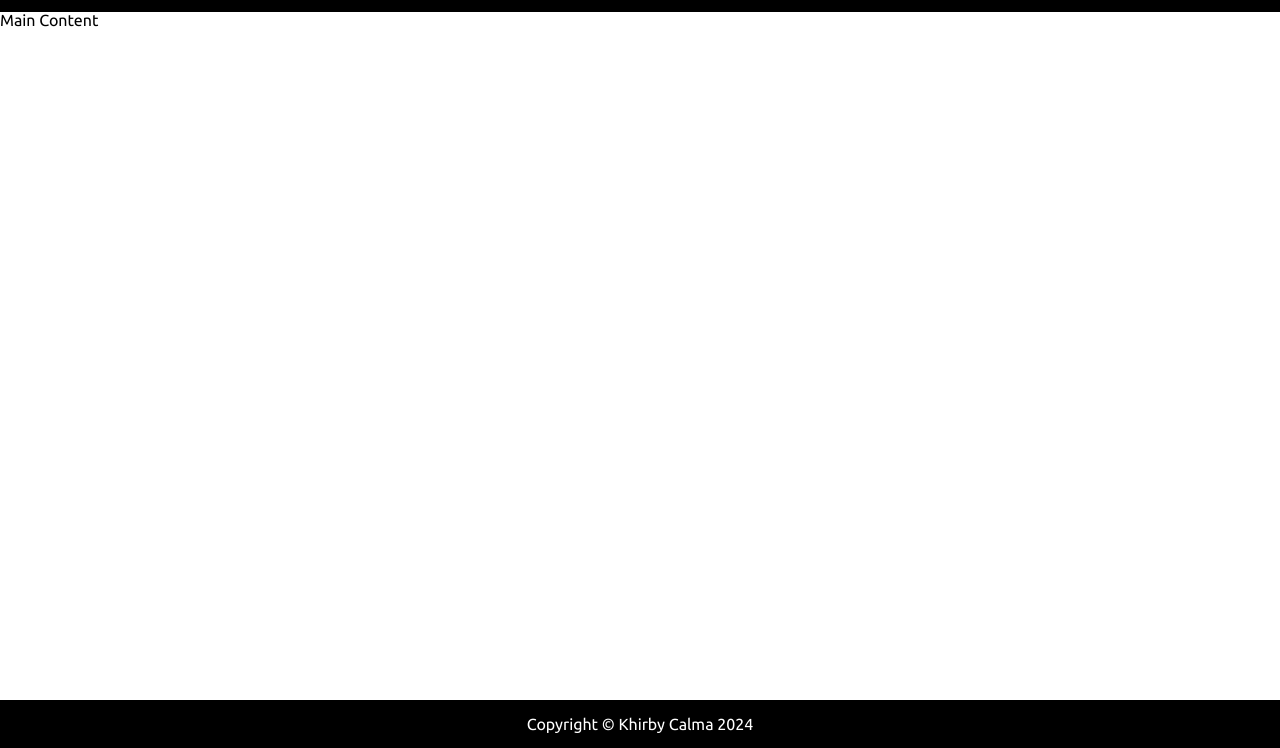
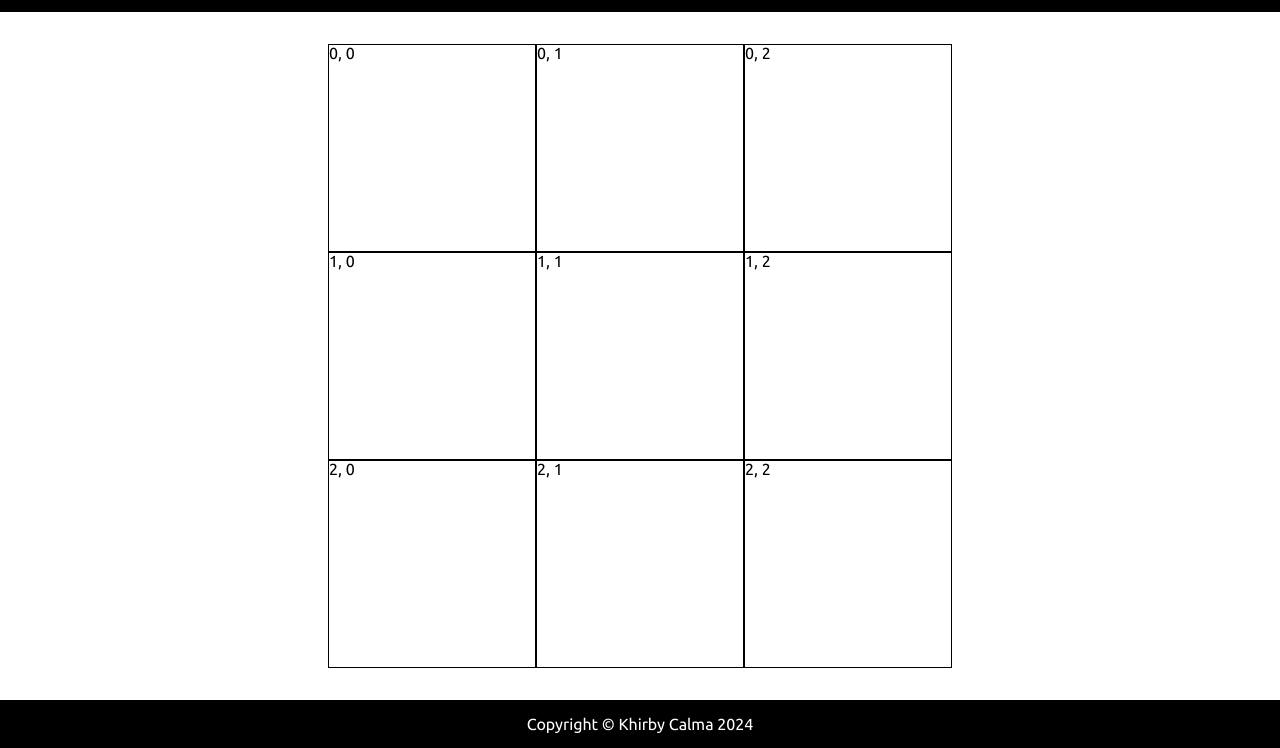
Before and after one commit to KhirbyCalma/Tic-Tac-Toe, a plain HTML site: page index.html in a window 1280 px wide. Shown: the part 52-800 px from the top of the page. Drawn offline with Linux system fonts and the light colour scheme.

Commit message:
Add visual board grid

```diff
--- a/index.html
+++ b/index.html
@@ -16,7 +16,7 @@
             <h1>Tic-Tac-Toe</h1>
         </header>
         <main>
-            Main Content
+            <div id="game-grid"></div>
         </main>
         <footer>
             <p>Copyright &copy; Khirby Calma <script>document.write(new Date().getFullYear())</script></p>
--- a/scripts.js
+++ b/scripts.js
@@ -123,13 +123,13 @@ function GameController (
         }
         console.log(ticTacToeBoard.toString());
     }
-    const getTicTacToeBoard = () => ticTacToeBoard;
+    const getBoard = () => ticTacToeBoard.getBoard();
     const getHumanPlayer = () => humanPlayer;
     const getComputerPlayer = () => computerPlayer;
     const getActivePlayer = () => activePlayer;
     return {
         playRound,
-        getTicTacToeBoard,
+        getBoard,
         getHumanPlayer,
         getComputerPlayer,
         getActivePlayer
@@ -146,5 +146,23 @@ function arrayInArray(outerArray, innerArray) {
 const uiController = (function (
     game = GameController()
 ) {
+    const gameGrid = document.getElementById('game-grid');
+    const createCell = (textContent) => {
+        const cellContainer = document.createElement('div');
+        cellContainer.classList = 'game-grid-cell';
+        cellContainer.textContent = textContent;
+        return cellContainer;
+    }
 
+    const updateScreen = () => {
+        const board = game.getBoard();
+        board.forEach((row, rowNumber) => {
+            row.forEach((column, columnNumber) => {
+                const gridCell = createCell(`${rowNumber}, ${columnNumber}`);
+                gameGrid.appendChild(gridCell);
+            });
+        });
+    }
+    // initial load
+    updateScreen();
 })();
--- a/styles/styles.css
+++ b/styles/styles.css
@@ -31,6 +31,11 @@ header {
 
 main {
     grid-area: main-content;
+    padding: var(--global-spacing);
+    display: flex;
+    flex-direction: column;
+    align-items: center;
+    justify-content: center;
 }
 
 footer {
@@ -41,3 +46,14 @@ footer {
     text-align: center;
     font-size: 1rem;
 }
+
+#game-grid {
+    width: 50%;
+    display: grid;
+    grid-template-columns: repeat(3, 1fr);
+}
+
+#game-grid .game-grid-cell {
+    border: 1px solid black;
+    aspect-ratio: 1 / 1;
+}
```
